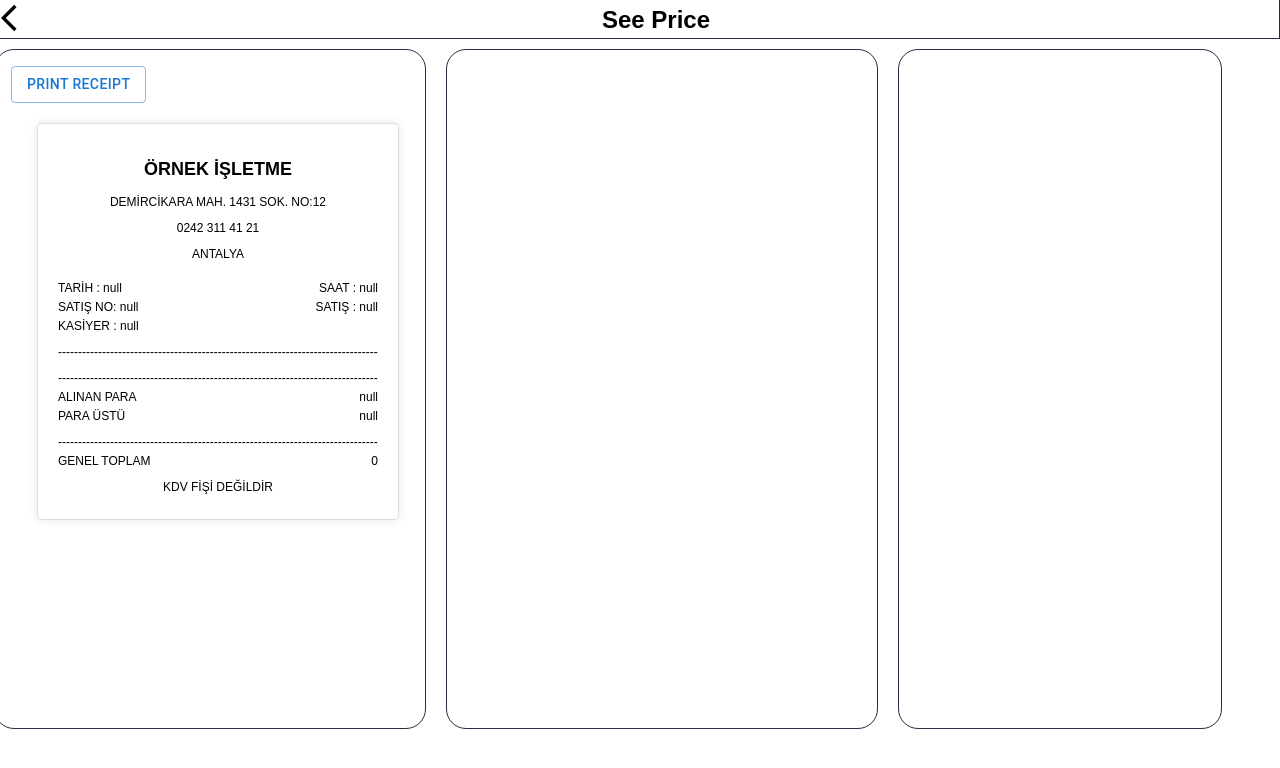
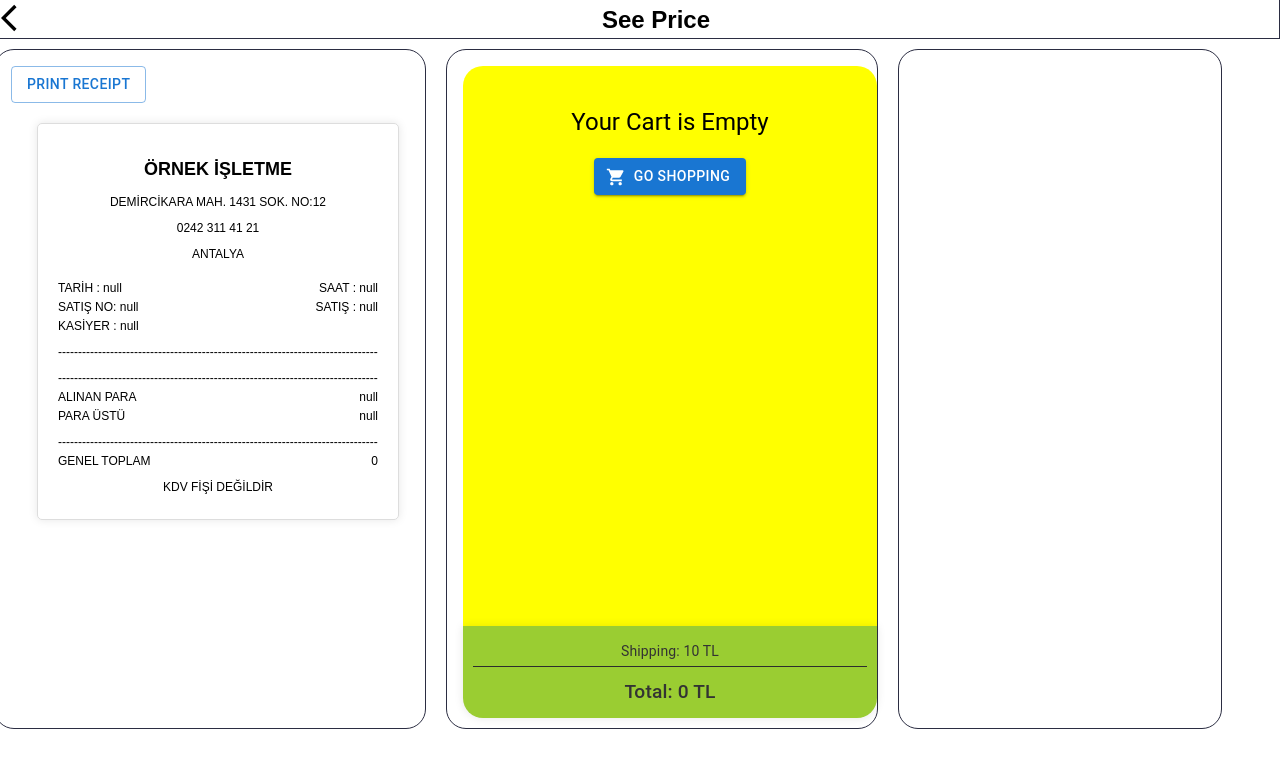
Before and after one commit to yusufinann/32bit-CashRegisterApp, a React (Create React App) app: page /price in a window 1280 px wide. Shown: the top 768 px of the page. Built offline with nearby package versions, Linux system fonts and the light colour scheme; data requests are answered from the project's data file.

Commit message:
call the CartManagement component in the OrderSummary page

```diff
--- a/src/OrderSummary/OrderSummary.js
+++ b/src/OrderSummary/OrderSummary.js
@@ -2,6 +2,7 @@ import React from 'react'
 import { Grid } from "@mui/material";
 import GlobalNavi from '../GlobalComponents/GlobalNavi';
 import ReceiptArea from './ReceiptArea';
+import CartManagement from '../SalesPage/CartManagement';
 const OrderSummary = () => { //see price
   return (
     <Grid container spacing={2}>
@@ -42,7 +43,7 @@ const OrderSummary = () => { //see price
 
         }}
       >
-        {/* middle area for order summary */}
+        <CartManagement/>
       </Grid>
 
       <Grid
```
